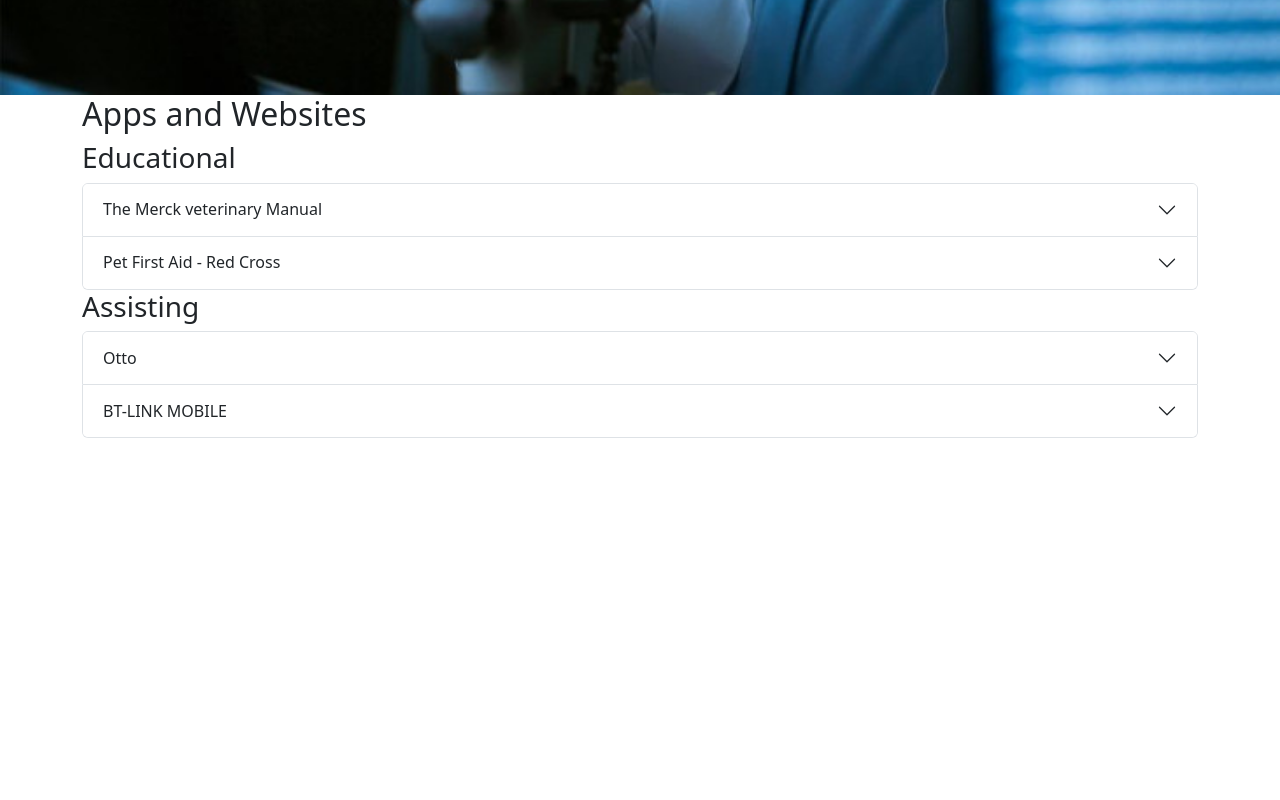
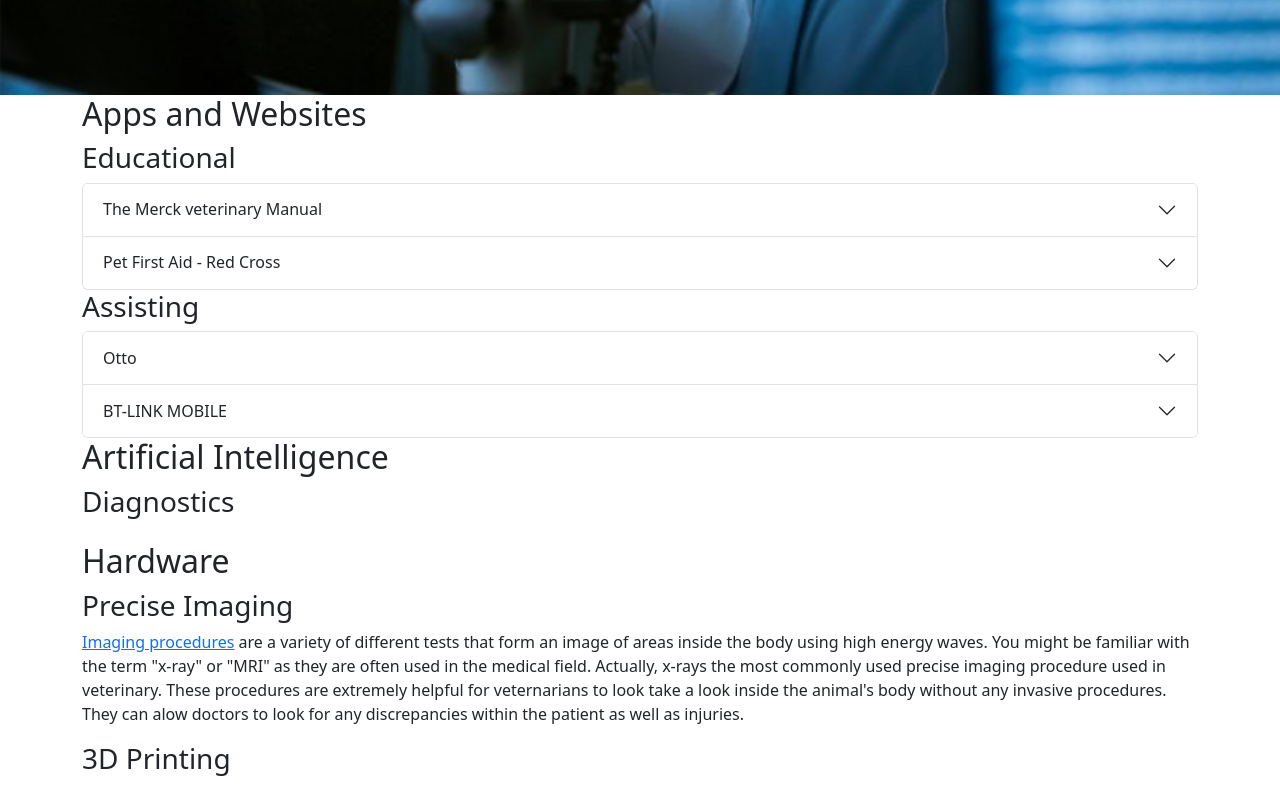
Before and after one commit to kateek5417/sep10-freedom-project, a plain HTML site: page present.html in a window 1280 px wide. Shown: the part 680-1480 px from the top of the page. Before the commit the page ends 1118 px from the top, so only its background shows below. Drawn offline with nearby package versions, Linux system fonts and the light colour scheme.

Commit message:
add hardware + precise img desc.

```diff
--- a/present.html
+++ b/present.html
@@ -107,11 +107,32 @@
                     </div>
                 </div>
             </div>
+        </div>
+
+<!--AI-->
+        <div class="container">
+            <h2>Artificial Intelligence</h2>
+            <div class="row">
+                <h3>Diagnostics</h3>
+                <p></p>
+            </div>
+        </div>
+
+<!--hardware-->
+        <div class="container">
+            <h2>Hardware</h2>
+            <div class="row">
+                <h3>Precise Imaging</h3>
+                <p><a href="https://www.msdvetmanual.com/special-pet-topics/diagnostic-tests-and-imaging/diagnostic-imaging" target="_blank">Imaging procedures</a> are a variety of different tests that form an image of areas inside the body using high energy waves.
+                You might be familiar with the term "x-ray" or "MRI" as they are often used in the medical field. Actually, x-rays the most commonly used precise imaging procedure used in veterinary. These procedures are extremely helpful for veternarians to look take a look inside the animal's body without any invasive procedures. They can alow doctors to look for any discrepancies within the patient as well as injuries.</p>
+
+                <h3>3D Printing</h3>
+                <p></p>
+            </div>
+        </div>
 
 
 
-
-        </div>
 
 
 
```
